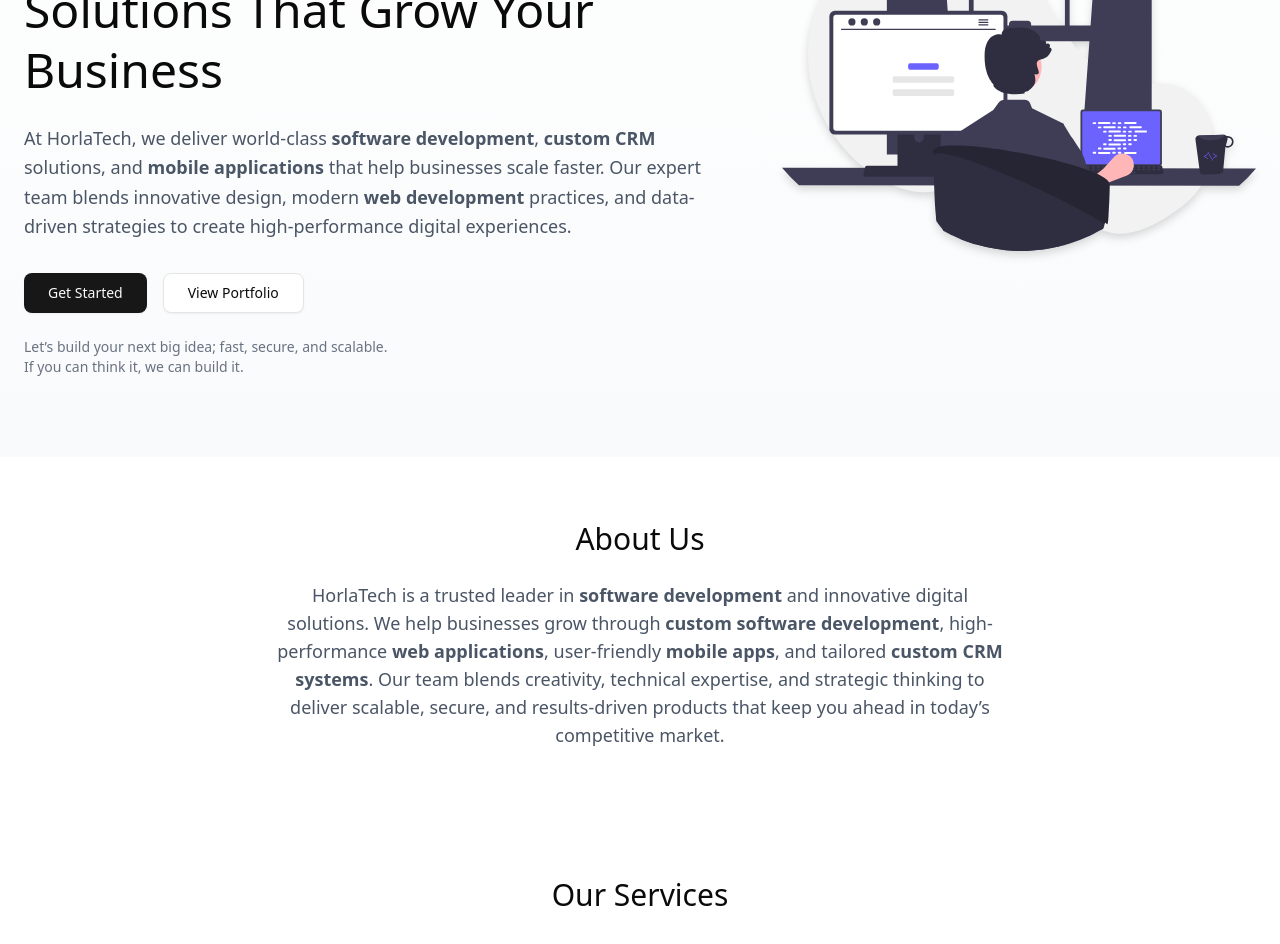
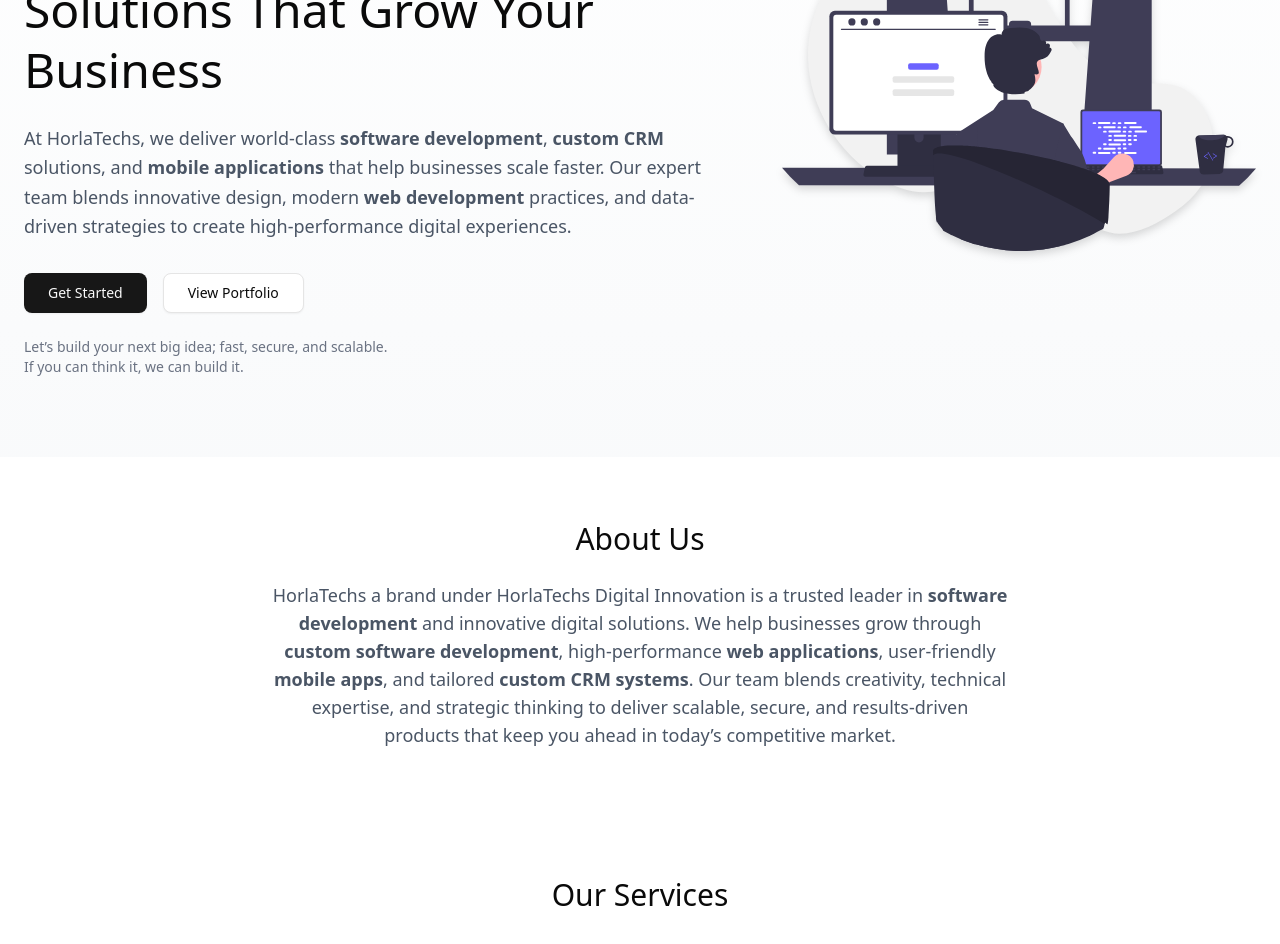
Before and after one commit to horiyorrmi72/horla_techs, a Next.js app: page / in a window 1280 px wide. Shown: the part 280-1224 px from the top of the page. Built offline with nearby package versions, Linux system fonts and the light colour scheme.

Commit message:
feat(landing hero):add landing section

```diff
--- a/src/components/LandingHero.jsx
+++ b/src/components/LandingHero.jsx
@@ -12,8 +12,9 @@
 			<div className='max-w-3xl mx-auto px-4'>
 				<h2 className='text-3xl font-stretch-semi-condensed mb-6'>About Us</h2>
 				<p className='text-lg text-gray-600'>
-					HorlaTech is a trusted leader in <strong>software development</strong>{' '}
-					and innovative digital solutions. We help businesses grow through
+					HorlaTechs a brand under HorlaTechs Digital Innovation is a trusted
+					leader in <strong>software development</strong> and innovative digital
+					solutions. We help businesses grow through
 					<strong> custom software development</strong>, high-performance
 					<strong> web applications</strong>, user-friendly
 					<strong> mobile apps</strong>, and tailored
@@ -38,7 +39,7 @@
 					</h1>
 
 					<p className='text-lg text-gray-600 mb-8 leading-relaxed'>
-						At HorlaTech, we deliver world-class{' '}
+						At HorlaTechs, we deliver world-class{' '}
 						<strong>software development</strong>,<strong> custom CRM</strong>{' '}
 						solutions, and <strong>mobile applications</strong> that help
 						businesses scale faster. Our expert team blends innovative design,
@@ -52,7 +53,7 @@
 							<Link href='/contact'>Get Started</Link>
 						</Button>
 						<Button variant='outline' size='lg'>
-							<Link href='/'>View Portfolio</Link>
+							<Link href='/portfolio'>View Portfolio</Link>
 						</Button>
 					</div>
 
```
